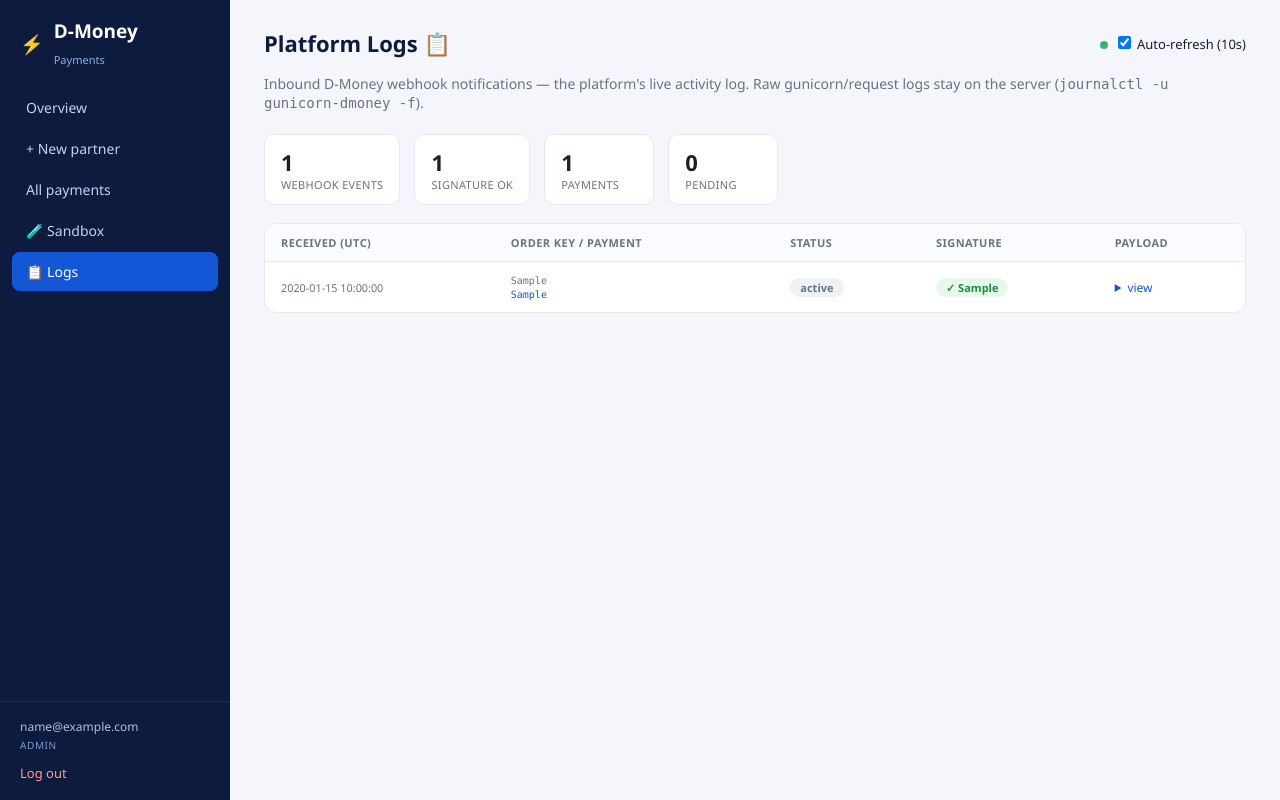
After one commit to AminHassanDouale/api_plateform, a Flask app: page /admin/logs in a window 1280 px wide. The commit adds this page. Run offline with Flask 3, Linux system fonts and the light colour scheme; the visitor is signed in with stand-in values (Sample User, id 1); tables that the repository leaves empty hold one stand-in row (values such as "Sample post").

Commit message:
Add admin Logs page (live webhook/activity log) + silence gunicorn HOME warning
- admin /logs: newest-first inbound D-Money webhook events with payment link,
  signature status, payload viewer, stat tiles, and 10s auto-refresh.
- gunicorn unit: set HOME=/tmp so gunicorn 27's control server stops erroring
  on the unwritable /var/www/.gunicorn.

```diff
--- a/app/blueprints/admin.py
+++ b/app/blueprints/admin.py
@@ -7,7 +7,7 @@ from flask import (Blueprint, abort, current_app, flash, redirect,
                    render_template, request, session, url_for)
 
 from ..dmoney import DMoneyClient, DMoneyError
-from ..models import ApiKey, Partner, Payment, User, db
+from ..models import ApiKey, Partner, Payment, User, WebhookEvent, db
 from ..security import (admin_required, generate_api_key, hash_password)
 
 admin_bp = Blueprint("admin", __name__, url_prefix="/admin")
@@ -179,6 +179,22 @@ def sandbox_create():
     return redirect(url_for("admin.sandbox"))
 
 
+@admin_bp.get("/logs")
+@admin_required
+def logs():
+    """Live activity log — inbound D-Money webhook notifications, newest first."""
+    events = (WebhookEvent.query
+              .order_by(WebhookEvent.received_at.desc())
+              .limit(100).all())
+    stats = {
+        "events": WebhookEvent.query.count(),
+        "verified": WebhookEvent.query.filter_by(signature_verified=True).count(),
+        "payments": Payment.query.count(),
+        "pending": Payment.query.filter_by(status="PENDING").count(),
+    }
+    return render_template("admin/logs.html", events=events, stats=stats)
+
+
 @admin_bp.post("/sandbox/<public_id>/simulate")
 @admin_required
 def sandbox_simulate(public_id):
--- /dev/null
+++ b/app/templates/admin/logs.html
@@ -0,0 +1,70 @@
+{% extends "base.html" %}
+{% block title %}Logs · D-Money{% endblock %}
+{% block body %}
+<style>
+.log-stats{display:flex;gap:14px;flex-wrap:wrap;margin:0 0 18px}
+.log-stats .s{background:var(--panel);border:1px solid var(--line);border-radius:10px;padding:12px 16px;min-width:110px}
+.log-stats .n{font-size:22px;font-weight:700}
+.log-stats .l{font-size:11px;color:var(--muted);text-transform:uppercase;letter-spacing:.03em}
+.log-payload{font-family:"SF Mono",Consolas,monospace;font-size:11px;white-space:pre-wrap;word-break:break-all;background:#0f172a;color:#e2e8f0;padding:10px;border-radius:8px;margin-top:6px;max-height:220px;overflow:auto}
+details summary{cursor:pointer;color:var(--brand);font-size:12px}
+.live-dot{display:inline-block;width:8px;height:8px;border-radius:50%;background:#16a34a;margin-right:6px;animation:pulse 1.4s infinite}
+@keyframes pulse{0%,100%{opacity:1}50%{opacity:.3}}
+</style>
+
+<div class="toolbar">
+  <h1 style="margin:0">Platform Logs 📋</h1>
+  <label style="margin-left:auto;font-size:13px;user-select:none">
+    <span class="live-dot" id="dot"></span><input type="checkbox" id="auto" checked> Auto-refresh (10s)</label>
+</div>
+<p class="page-sub">Inbound D-Money webhook notifications — the platform's live activity log.
+  Raw gunicorn/request logs stay on the server (<code>journalctl -u gunicorn-dmoney -f</code>).</p>
+
+<div class="log-stats">
+  <div class="s"><div class="n">{{ stats.events }}</div><div class="l">Webhook events</div></div>
+  <div class="s"><div class="n">{{ stats.verified }}</div><div class="l">Signature OK</div></div>
+  <div class="s"><div class="n">{{ stats.payments }}</div><div class="l">Payments</div></div>
+  <div class="s"><div class="n">{{ stats.pending }}</div><div class="l">Pending</div></div>
+</div>
+
+<div class="panel">
+<table>
+  <thead>
+    <tr><th>Received (UTC)</th><th>Order key / Payment</th><th>Status</th><th>Signature</th><th>Payload</th></tr>
+  </thead>
+  <tbody>
+  {% for e in events %}
+    <tr>
+      <td><small>{{ e.received_at.strftime('%Y-%m-%d %H:%M:%S') if e.received_at else '—' }}</small></td>
+      <td class="mono"><small>{{ e.dedupe_key or '—' }}</small>
+        {% if e.payment %}<br><small><a href="{{ url_for('dashboard.payment_detail', public_id=e.payment.public_id) }}">{{ e.payment.reference or e.payment.public_id }}</a></small>{% endif %}
+      </td>
+      <td>
+        {% if e.payment %}<span class="badge {{ e.payment.status|badge }}">{{ e.payment.status }}</span>
+        {% else %}<span class="badge muted">no match</span>{% endif %}
+      </td>
+      <td>
+        {% if e.signature_verified %}<span class="badge ok">✓ {{ e.verify_method or 'ok' }}</span>
+        {% else %}<span class="badge warn">unverified</span>{% endif %}
+      </td>
+      <td><details><summary>view</summary><div class="log-payload">{{ e.payload or '(empty)' }}</div></details></td>
+    </tr>
+  {% else %}
+    <tr><td colspan="5"><div class="empty">No webhook events yet — they appear here the moment D-Money notifies the platform (or you simulate a payment in the Sandbox).</div></td></tr>
+  {% endfor %}
+  </tbody>
+</table>
+</div>
+
+<script>
+(function(){
+  var auto = document.getElementById('auto'), dot = document.getElementById('dot'), timer;
+  function arm(){ timer = setTimeout(function(){ if(auto.checked) location.reload(); }, 10000); }
+  auto.addEventListener('change', function(){
+    dot.style.visibility = auto.checked ? 'visible' : 'hidden';
+    if(!auto.checked){ clearTimeout(timer); } else { location.reload(); }
+  });
+  arm();
+})();
+</script>
+{% endblock %}
--- a/app/templates/base.html
+++ b/app/templates/base.html
@@ -17,6 +17,7 @@
         <a href="{{ url_for('admin.new_partner') }}" class="{{ 'on' if request.endpoint=='admin.new_partner' }}">+ New partner</a>
         <a href="{{ url_for('dashboard.payments') }}" class="{{ 'on' if request.endpoint=='dashboard.payments' }}">All payments</a>
         <a href="{{ url_for('admin.sandbox') }}" class="{{ 'on' if request.endpoint=='admin.sandbox' }}">🧪 Sandbox</a>
+        <a href="{{ url_for('admin.logs') }}" class="{{ 'on' if request.endpoint=='admin.logs' }}">📋 Logs</a>
       {% else %}
         <a href="{{ url_for('dashboard.payments') }}" class="{{ 'on' if request.endpoint=='dashboard.payments' }}">Payments</a>
         <a href="{{ url_for('dashboard.developers') }}" class="{{ 'on' if request.endpoint=='dashboard.developers' }}">Developers</a>
```
Also changed, not shown: 1 other file.
